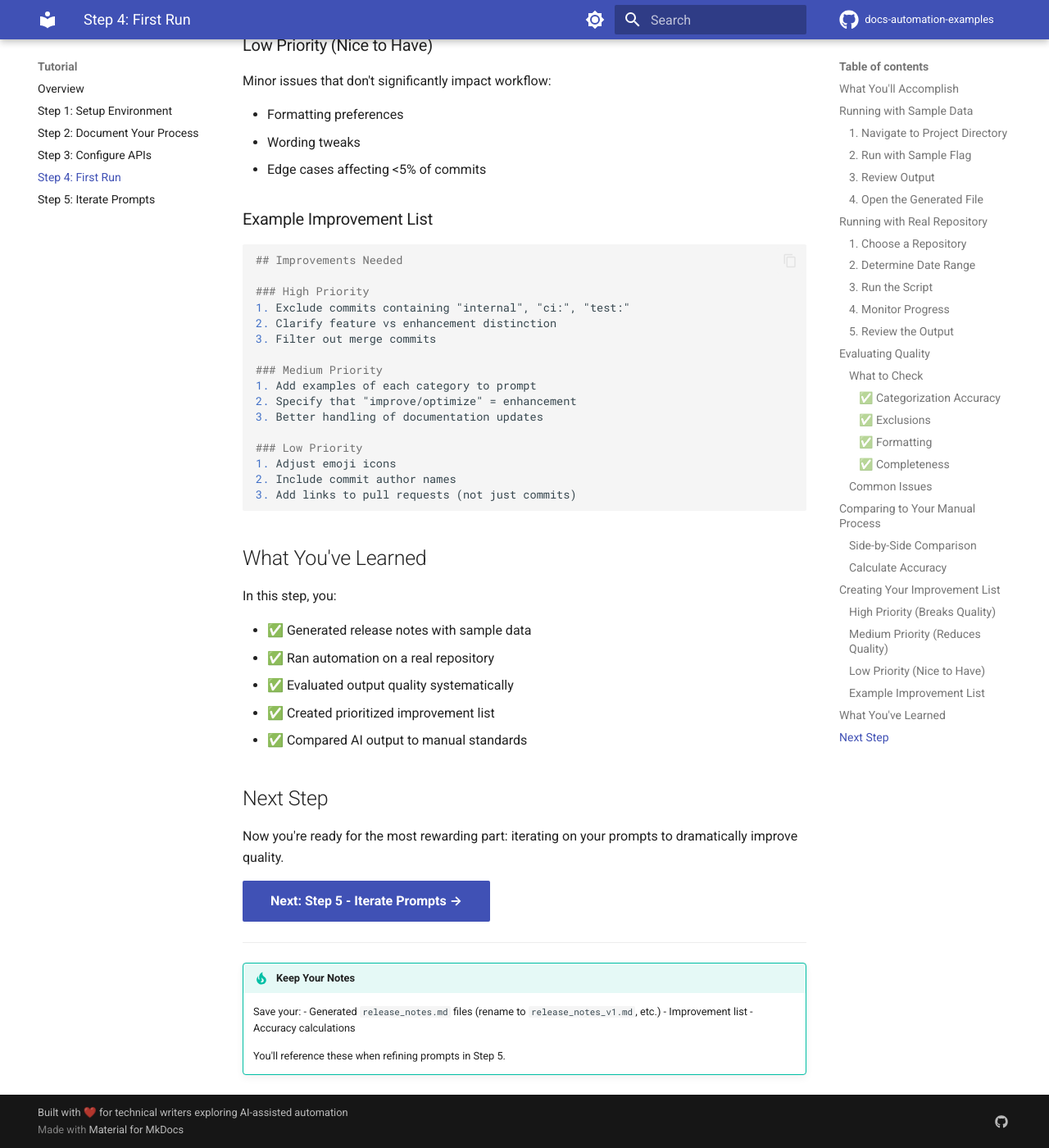
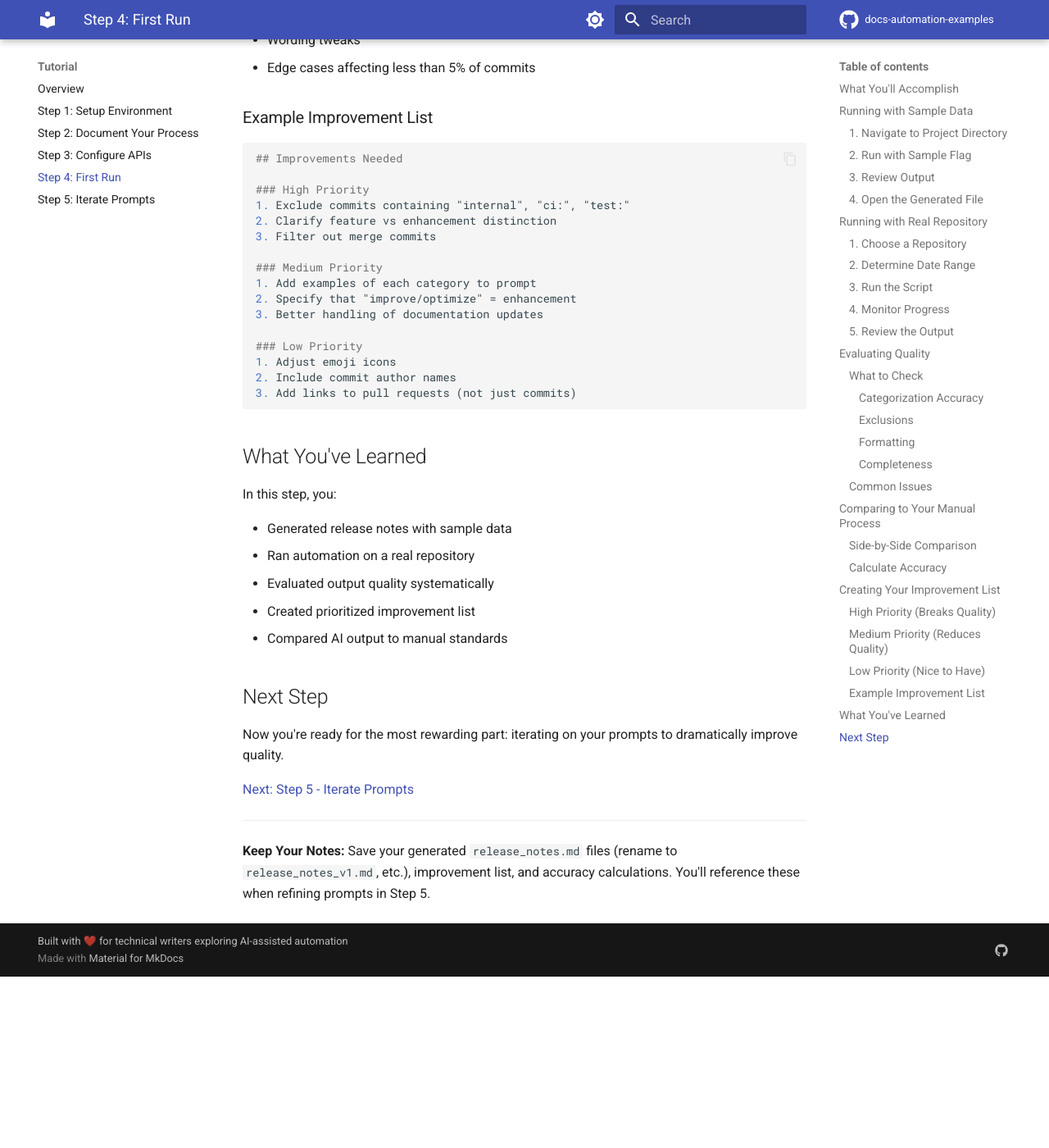
Before and after one commit to rebeja/docs-automation-examples, an MkDocs documentation site: the page built from docs/tutorial/step-4-run-first-time.md, in a window 1280 px wide and 1400 px high, scrolled down 6800 px. Shown: the whole window at 82% size. Built offline with MkDocs 1.6.1 and Material for MkDocs 9.7.7, drawn with Linux system fonts in a browser that asks for light colours; comment, search, counter and statistics services are not loaded; after the commit the page ends 7991 px from its top, so only the background shows below that; some of the changed text lies outside the part shown.

Commit message:
Rewrite step 4 first run guide to match professional writing style
- Remove all emoji usage (✅, ❌, ℹ️, 🎉, ✨, 🐛, 📝)
- Convert MkDocs admonition blocks to standard formatting
- Remove call-to-action button at the end
- Remove checkbox formatting from review checklists
- Change 'Success!' celebration to simple statement
- Replace emoji indicators in examples with bracketed notes
- Simplify 'most rewarding part!' to 'most rewarding part'
- Maintain clear evaluation and improvement framework

````diff
--- a/docs/tutorial/step-4-run-first-time.md
+++ b/docs/tutorial/step-4-run-first-time.md
@@ -166,40 +164,40 @@ Now comes the important part: reviewing the output for quality and identifying i
 
 Use this checklist:
 
-#### ✅ Categorization Accuracy
+#### Categorization Accuracy
 
-- [ ] Are features actually new features (not enhancements)?
-- [ ] Are bug fixes correctly identified?
-- [ ] Are enhancements truly improvements (not new features)?
-- [ ] Is documentation correctly separated?
+- Are features actually new features (not enhancements)?
+- Are bug fixes correctly identified?
+- Are enhancements truly improvements (not new features)?
+- Is documentation correctly separated?
 
-#### ✅ Exclusions
+#### Exclusions
 
-- [ ] Were internal-only changes excluded?
-- [ ] Were WIP/temp commits filtered out?
-- [ ] Were merge commits without substance removed?
-- [ ] Were test-only changes excluded?
+- Were internal-only changes excluded?
+- Were WIP/temp commits filtered out?
+- Were merge commits without substance removed?
+- Were test-only changes excluded?
 
-#### ✅ Formatting
+#### Formatting
 
-- [ ] Are commit links working?
-- [ ] Is the format consistent?
-- [ ] Are emoji icons displaying correctly?
-- [ ] Is the date/period information accurate?
+- Are commit links working?
+- Is the format consistent?
+- Are emoji icons displaying correctly?
+- Is the date/period information accurate?
 
-#### ✅ Completeness
+#### Completeness
 
-- [ ] Are all user-facing changes included?
-- [ ] Are major changes properly represented?
-- [ ] Is anything important missing?
+- Are all user-facing changes included?
+- Are major changes properly represented?
+- Is anything important missing?
 
 ### Common Issues
 
 **Issue 1: Enhancements Categorized as Features**
 
 ```markdown
-## 🎉 New Features
-- Improve search performance by 50%  ❌ This is an enhancement!
+## New Features
+- Improve search performance by 50%  [This is an enhancement]
 ```
 
 **Why:** Prompt needs clearer distinction between "new" and "improved"
@@ -211,8 +209,8 @@ Use this checklist:
 **Issue 2: Internal Changes Included**
 
 ```markdown
-## ✨ Enhancements
-- Update CI/CD pipeline configuration  ❌ Internal only!
+## Enhancements
+- Update CI/CD pipeline configuration  [Internal only]
 ```
 
 **Why:** Exclusion rules not specific enough
@@ -224,8 +222,8 @@ Use this checklist:
 **Issue 3: Vague Descriptions**
 
 ```markdown
-## 🐛 Bug Fixes
-- Fix bug  ❌ Too vague!
+## Bug Fixes
+- Fix bug  [Too vague]
 ```
 
 **Why:** Commit message was vague, AI has nothing to work with
@@ -237,8 +235,8 @@ Use this checklist:
 **Issue 4: Missing Context**
 
 ```markdown
-## 🎉 New Features
-- Add webhook support  ℹ️ Needs context about what it enables
+## New Features
+- Add webhook support  [Needs context about what it enables]
 ```
 
 **Why:** Automation can't infer business context
@@ -271,7 +269,7 @@ Accuracy = Correct Categorizations / Total Commits × 100%
 
 - **First run:** 60-70% is normal
 - **After iteration:** Aim for 85-95%
-- **Never perfect:** 100% is unrealistic (and unnecessary!)
+- **Never perfect:** 100% is unrealistic (and unnecessary)
 
 ## Creating Your Improvement List
 
@@ -299,7 +297,7 @@ Minor issues that don't significantly impact workflow:
 
 - Formatting preferences
 - Wording tweaks
-- Edge cases affecting <5% of commits
+- Edge cases affecting less than 5% of commits
 
 ### Example Improvement List
 
@@ -326,24 +324,18 @@ Minor issues that don't significantly impact workflow:
 
 In this step, you:
 
-- ✅ Generated release notes with sample data
-- ✅ Ran automation on a real repository
-- ✅ Evaluated output quality systematically
-- ✅ Created prioritized improvement list
-- ✅ Compared AI output to manual standards
+- Generated release notes with sample data
+- Ran automation on a real repository
+- Evaluated output quality systematically
+- Created prioritized improvement list
+- Compared AI output to manual standards
 
 ## Next Step
 
 Now you're ready for the most rewarding part: iterating on your prompts to dramatically improve quality.
 
-[Next: Step 5 - Iterate Prompts →](step-5-iterate-prompts.md){ .md-button .md-button--primary }
+[Next: Step 5 - Iterate Prompts](step-5-iterate-prompts.md)
 
 ---
 
-!!! tip "Keep Your Notes"
-    Save your:
-    - Generated `release_notes.md` files (rename to `release_notes_v1.md`, etc.)
-    - Improvement list
-    - Accuracy calculations
-
-    You'll reference these when refining prompts in Step 5.
+**Keep Your Notes:** Save your generated `release_notes.md` files (rename to `release_notes_v1.md`, etc.), improvement list, and accuracy calculations. You'll reference these when refining prompts in Step 5.
````
Also changed, not shown: other parts of docs/tutorial/step-4-run-first-time.md (+15 -17 lines).
